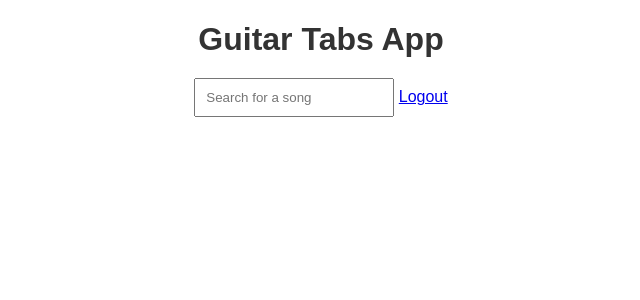
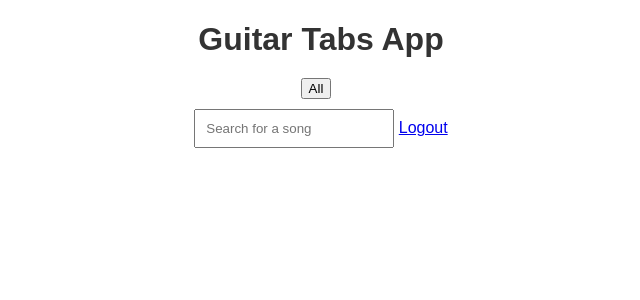
Before and after one commit to colten91/guitarslap, a PHP site: page / in a window 1280 px wide. Shown: the top 300 px of the page, without its empty margins (319-959 px from the left). Run offline with PHP 8.4, Linux system fonts and the light colour scheme; data that the repository does not hold is empty.

Commit message:
Update index.php

```diff
--- a/index.php
+++ b/index.php
@@ -90,9 +90,10 @@ $categories = mysqli_fetch_all($categoriesResult, MYSQLI_ASSOC);
 <div id="heading">
 <h1>Guitar Tabs App</h1>
 <div id="categoryButtons">
-        <?php
+<?php
         // Check if $categories is set before using it in a foreach loop
         if (isset($categories) && is_array($categories)) {
+            echo '<button onclick="setCategory(\'\')">All</button>'; // All button
             foreach ($categories as $category) {
                 echo '<button onclick="setCategory(\'' . $category['category'] . '\')">' . $category['category'] . '</button>';
             }
@@ -122,7 +123,6 @@ $categories = mysqli_fetch_all($categoriesResult, MYSQLI_ASSOC);
 <script>
     // Variable to store the selected category
     let selectedCategory = '';
-
     // Function to set the selected category
     function setCategory(category) {
         selectedCategory = category;
```
